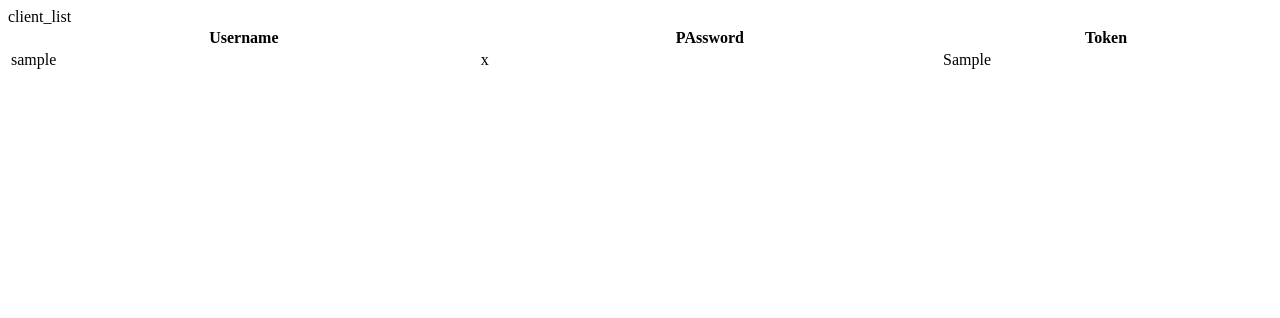
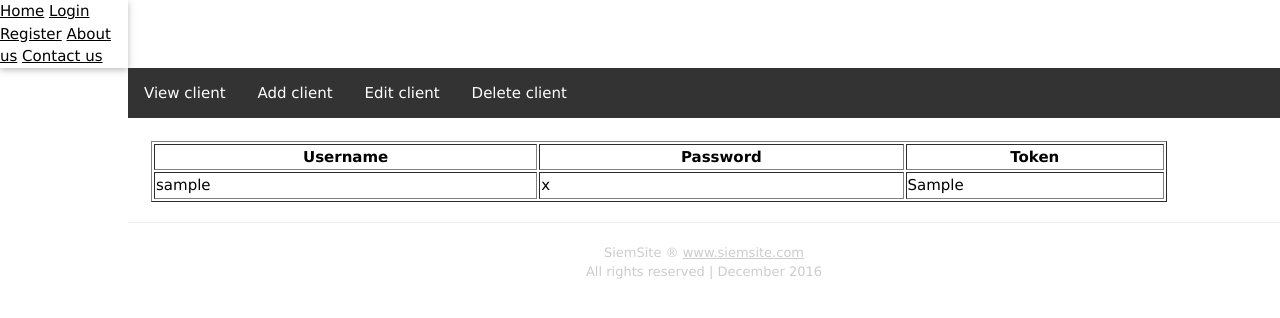
Before and after one commit to tree0flife/Section-9-SIEM, a Django app: page /client/list in a window 1280 px wide. Shown: the top 318 px of the page. Run offline with Django 3.2, Linux system fonts and the light colour scheme; tables that the repository leaves empty hold one stand-in row (values such as "Sample post").

Commit message:
updated links - client and stats

```diff
--- a/Server/siem_site/siem_site/urls.py
+++ b/Server/siem_site/siem_site/urls.py
@@ -23,7 +23,6 @@ from django.views.generic.base import TemplateView
 
 
 urlpatterns = [
-
     url(r'^admin/', admin.site.urls),
 
     url(r'^$', TemplateView.as_view(template_name='homepage.html'), name='index'),
@@ -33,6 +32,7 @@ urlpatterns = [
     #url(r'^$', include('auth_views.login')),
 
     url(r'^', include ('django.contrib.auth.urls')),
+    url(r'^account/$', TemplateView.as_view(template_name='account.html'), name='account'),
     #url(r'^forgot/$',auth_views.password_reset),
     #url(r'^logout/$', auth_views.logout, {'next_page': '/'}, name='logout'),
     url(r'^accounts/', include('registration.backends.hmac.urls')),
--- a/Server/siem_site/templates/account.html
+++ b/Server/siem_site/templates/account.html
@@ -9,5 +9,5 @@
     <br><br>
     Current email: {{ request.user.email }}
     <br><br>
-    <a href="">Change password</a>
+    <a href="{% url 'password_change' %}">Change password</a>
 {% endblock %}
--- a/Server/siem_site/templates/base.html
+++ b/Server/siem_site/templates/base.html
@@ -25,7 +25,7 @@
       <a href="{% url 'index' %}">Home</a>
 
       {% if user.is_authenticated %}
-        <a href="">Account</a>
+        <a href="{% url 'account' %}">Account</a>
         <a href="{% url 'client' %}">Clients</a>
         <a href="{% url 'bash_history_user' %}">Stats</a>
         <a href="{% url 'logout' %}">Logout</a>
@@ -38,15 +38,20 @@
         <a href="{% url 'contact_us' %}">Contact us</a>
     </nav>
 
-    <div style="margin-left:12%">
-      {% block content %}
+    <div style="margin-left:10%">
+      {% block nav_bar %}
       {% endblock %}
+      <br>
+      <div style="margin-left:2%">
+        {% block content %}
+        {% endblock %}
+      </div>
       <hr>
     </div>
   </main>
   <footer>
     <font size="2">
-      <div style="margin-left:12%" align="center">
+      <div style="margin-left:10%" align="center">
           <font color="#CCCCCC">
               SiemSite &reg;
               <a href="{% url 'index' %}">www.siemsite.com</a>
--- a/Server/siem_site/templates/client_list.html
+++ b/Server/siem_site/templates/client_list.html
@@ -1,15 +1,42 @@
-<!DOCTYPE html>
-<html lang="en">
-<head>
-    <meta charset="UTF-8">
-    <title>Title</title>
-</head>
-<body>
-client_list
-<table style="width:100%">
+{% extends 'base.html' %}
+
+{% block title %} List of clients {% endblock %}
+
+{% block style %}
+ul {
+    list-style-type: none;
+    margin: 0;
+    padding: 0;
+    overflow: hidden;
+    background-color: #333;
+}
+
+li {
+    float: left;
+}
+
+li a {
+    display: block;
+    color: white;
+    text-align: center;
+    padding: 14px 16px;
+    text-decoration: none;
+}
+
+li a:hover {
+    background-color: #111;
+}
+{% endblock %}
+
+{% block nav_bar %}
+    {% include 'includes/client_nav_bar.html' %}
+{% endblock %}
+
+{% block content %}
+    <table style="width:90%" border="1">
      <tr>
         <th>Username</th>
-    <th>PAssword</th>
+        <th>Password</th>
         <th>Token</th>
       </tr>
     {% for client in client_list %}
@@ -20,6 +47,4 @@ client_list
     </tr>
     {% endfor %}
     </table>
-
-</body>
-</html>
+{% endblock %}
--- /dev/null
+++ b/Server/siem_site/templates/includes/client_nav_bar.html
@@ -0,0 +1,6 @@
+<ul>
+    <li><a href="{% url 'client' %}">View client</a></li>
+    <li><a href="{% url 'client_add' %}">Add client</a></li>
+    <li><a href="{% url 'client_list' %}">Edit client</a></li>
+    <li><a href="">Delete client</a></li>
+</ul>
--- /dev/null
+++ b/Server/siem_site/templates/includes/stats_nav_bar.html
@@ -0,0 +1,4 @@
+<ul>
+    <li><a href="{% url 'bash_history_user' %}">Bash history user</a></li>
+    <li><a href="">Browser history</a></li>
+</ul>
```
Also changed, not shown: Server/siem_site/templates/bash_history_user.html (+4 -5 lines), Server/siem_site/templates/client.html (+4 -7 lines), Server/siem_site/templates/client_add.html (+5 -7 lines), Server/siem_site/client/migrations/0001_initial.py, Server/siem_site/db.sqlite3, Server/siem_site/stats/migrations/0001_initial.py. Lines whose indentation alone changed are shown as unchanged.
